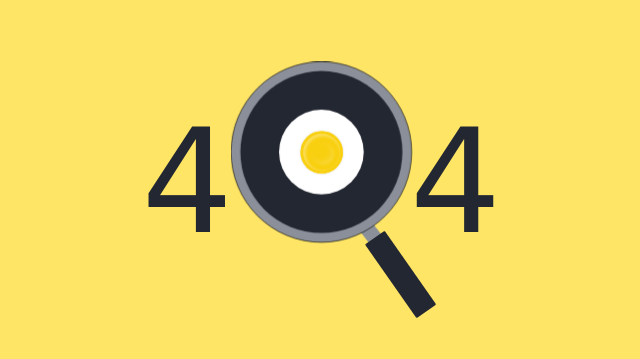
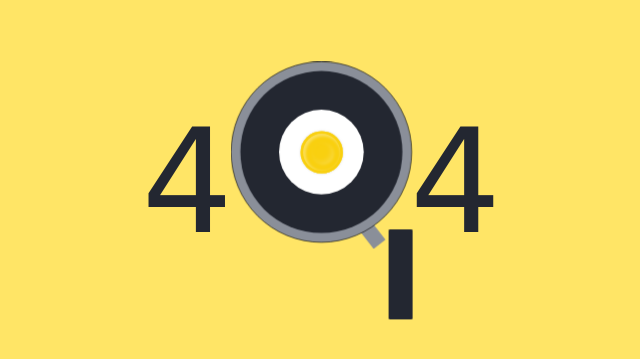
Before and after one commit to Vlad-Harutyunyan/YummyMeals, a Flask app: template app/errors/templates/404.html in a window 1280 px wide. Shown: the part 299-658 px from the top of the page, without its empty margins (327-967 px from the left). Run offline with Flask 2, Linux system fonts and the light colour scheme; the template is opened without the code that fills it, so the values that code supplies are empty; some libraries are stand-ins or nearby versions.

Commit message:
Update 404.css

```diff
--- a/app/errors/static/css/404.css
+++ b/app/errors/static/css/404.css
@@ -128,7 +128,7 @@ body {
     position: absolute;
     left: 263px;
     top: 280px;
-    transform: rotate(-35deg);
+    transform: rotate(-0deg);
     background: #232731;
     z-index: 2;
     border-radius: 2px;
```
